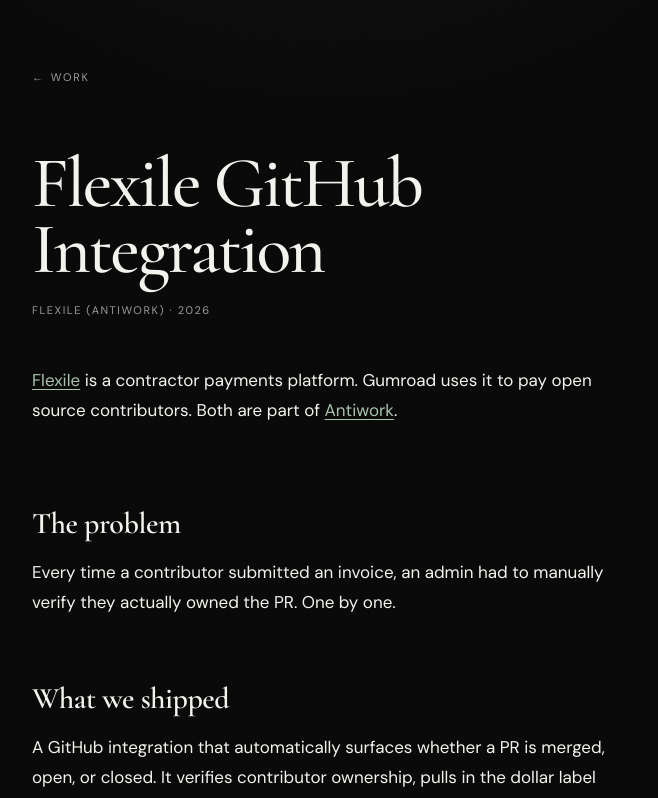
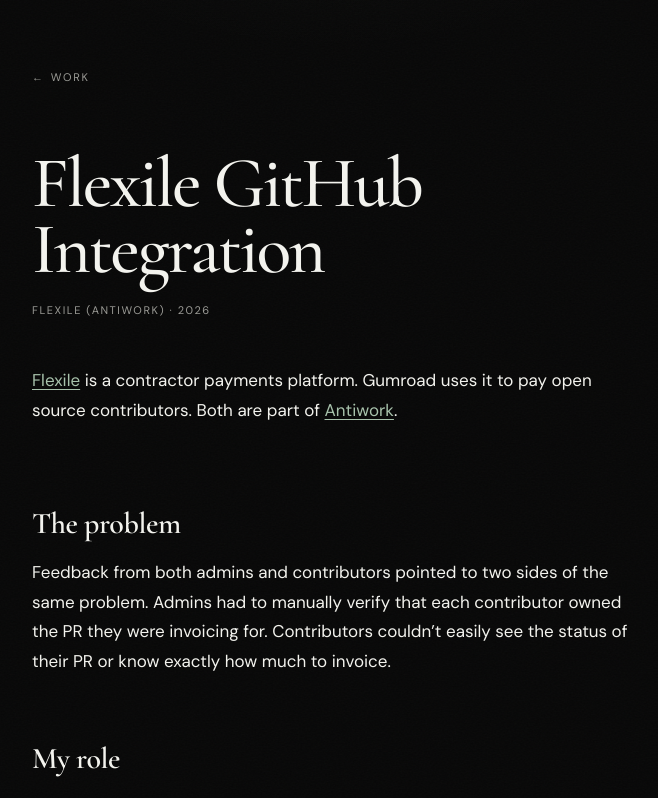
Before and after one commit to laugardie/newportfolio, a Next.js app: page /work/flexile-github-integration in a window 1280 px wide. Shown: the top 798 px of the page, without its empty margins (308-966 px from the left). Built offline with nearby package versions, Linux system fonts and the light colour scheme.

Commit message:
Strengthen portfolio case study evidence

```diff
--- a/app/page.tsx
+++ b/app/page.tsx
@@ -340,11 +340,12 @@
           <p className="text-[17px] leading-[1.72] text-ink/80">
             A
             <span className=" text-accent"> Senior Product Designer </span>
-            based in Lagos, Portugal, working at the intersection of design and
-            code. I specialize in crafting intuitive, high-quality digital
-            experiences and work directly in the codebase with{" "}
+            based in Lagos, Portugal. I design and ship complex product
+            workflows, moving between product thinking, interaction design, and
+            production code. I work directly in{" "}
             <span className=" text-accent">React</span> and{" "}
-            <span className=" text-accent">Tailwind</span>.
+            <span className=" text-accent">Tailwind</span>, reducing complexity
+            without losing the details that make a product feel considered.
             <br />
             <br />I started out as a primary school teacher before transitioning
             into
--- a/content/projects.ts
+++ b/content/projects.ts
@@ -31,7 +31,13 @@
         type: "text",
         heading: "The problem",
         content:
-          "Every time a contributor submitted an invoice, an admin had to manually verify they actually owned the PR. One by one.",
+          "Feedback from both admins and contributors pointed to two sides of the same problem. Admins had to manually verify that each contributor owned the PR they were invoicing for. Contributors couldn’t easily see the status of their PR or know exactly how much to invoice.",
+      },
+      {
+        type: "text",
+        heading: "My role",
+        content:
+          "I started with a prototype to work through the core flow, then designed the UI and states. As the integration was implemented, I worked with engineering and open source contributors to address edge cases, review the implemented UI, and refine the details before release.",
       },
       {
         type: "text",
@@ -48,7 +54,7 @@
         type: "text",
         heading: "Outcome",
         content:
-          'Contractors spend less time invoicing, and admins have a clearer, faster payment workflow.<br /><br />Here\'s the <a href="https://github.com/antiwork/flexile/issues/1507" target="_blank" rel="noopener noreferrer" class="underline decoration-accent text-accent underline-offset-[3px] [text-decoration-thickness:0.08em] hover:text-accent-hover hover:decoration-accent-hover transition-colors duration-150">GitHub issue</a> and the <a href="https://www.figma.com/design/3hnLTTti7oMlsj8VmQmWEL/Github-integration?node-id=1-63&t=328iNJD1Li018zjv-1" target="_blank" rel="noopener noreferrer" class="underline decoration-accent text-accent underline-offset-[3px] [text-decoration-thickness:0.08em] hover:text-accent-hover hover:decoration-accent-hover transition-colors duration-150">Figma file</a> if you\'re curious.',
+          'After launch, both admins and contributors responded positively to the clearer workflow.<br /><br />Here\'s the <a href="https://github.com/antiwork/flexile/issues/1507" target="_blank" rel="noopener noreferrer" class="underline decoration-accent text-accent underline-offset-[3px] [text-decoration-thickness:0.08em] hover:text-accent-hover hover:decoration-accent-hover transition-colors duration-150">GitHub issue</a> and the <a href="https://www.figma.com/design/3hnLTTti7oMlsj8VmQmWEL/Github-integration?node-id=1-63&t=328iNJD1Li018zjv-1" target="_blank" rel="noopener noreferrer" class="underline decoration-accent text-accent underline-offset-[3px] [text-decoration-thickness:0.08em] hover:text-accent-hover hover:decoration-accent-hover transition-colors duration-150">Figma file</a> if you\'re curious.',
       },
     ],
   },
@@ -60,13 +66,19 @@
     thumbnail: "/assets/community-preview.svg",
     thumbnailScale: 0.65,
     description:
-      "Creators were already building communities around their work, just not inside Gumroad. Every time a customer bought something, they'd get a link and have to go somewhere else to connect.",
+      "Feedback gathered from creators and shared by the product team pointed to a clear gap. Creators wanted to communicate with their customers without sending them to third-party tools, while also giving customers a place to talk to each other.",
     sections: [
       {
         type: "text",
-        heading: "What I designed",
+        heading: "My role",
         content:
-          "A built-in community tied to each product. Buy a product, get access to its community. Creators could talk to their customers, and customers could talk to each other. No third-party tools or extra links; it was part of the product.<br /><br />We shipped it in April 2025. It was the first time Gumroad had a space for creators to connect with their customers.",
+          "I created the prototype and designed the UX and UI for the chat, notifications, and the way each community integrated with its product. The access model connected community membership to a purchase: buy a product, get access to its community.",
+      },
+      {
+        type: "text",
+        heading: "What we shipped",
+        content:
+          "A built-in community tied to each product, where creators could talk to their customers and customers could talk to each other. We shipped it in April 2025, creating Gumroad’s first native space for those conversations.",
       },
       {
         type: "text",
@@ -102,6 +114,12 @@
           "We audited buttons, pills, alerts, modals, and every other component across Figma and Storybook. We identified visual differences, implementation gaps, and naming that only made sense to designers or developers, then chose terminology that worked for both.<br /><br />We rebuilt the components using Figma's newer properties and variables and documented them clearly so both sides could stay in sync. We also opened PRs to close the visual gaps in Storybook, so what designers handed off matched what developers built.",
       },
       {
+        type: "text",
+        heading: "My contribution",
+        content:
+          "We divided the audit by assigning components to each person. My scope included foundations such as brand, shadows, spacing, breakpoints, and border radius; icon and illustration systems; and components including buttons, alerts, pills, tooltips, modals, inputs, and the WYSIWYG editor. I shared colors and typography with Jason.<br /><br />Across those areas, I audited Figma against Storybook, rebuilt components using properties and variables, clarified naming and documentation, and contributed PRs to close visual gaps in the implementation.",
+      },
+      {
         type: "image",
         content: "/assets/ds-canvas.png",
         caption: "Design system canvas in Notion",
@@ -110,7 +128,7 @@
         type: "text",
         heading: "Outcome",
         content:
-          "We shipped in August 2024 and published it to the Figma Community. The most important result was that the product looked better: more consistent and more considered. The kind of thing most people won't notice, but designers always do.",
+          "We published the system to the Figma Community in August 2024. I also contributed implementation PRs that matched Figma and Storybook naming for pills, corrected the balance of the pill icon, and standardised alert typography.",
       },
     ],
   },
@@ -122,7 +140,7 @@
     thumbnail: "/assets/tipping-preview.svg",
     thumbnailScale: 0.6,
     description:
-      "Gumroad asked creators a simple question on Twitter: tipping, yes or no? 377 votes later, yes won. Three days after that, it was live.",
+      "Gumroad asked creators a simple question on Twitter: tipping, yes or no? Yes received the largest share of 377 votes. Less than three days later, tipping was live.",
     sections: [
       {
         type: "text",
@@ -136,9 +154,21 @@
       },
       {
         type: "text",
-        heading: "Approach",
+        heading: "My role",
         content:
-          "I designed the tipping flow as part of the existing checkout, adding preset options plus a custom amount right before the pay button. The goal was to make it feel natural, not pushy.<br /><br />We shipped a first version with 0%, 10%, 20%, and a custom tip, defaulting to 20%. Tips initially represented 4.5% of GMV. Some creators felt the preselected amount put pressure on their customers, so we listened and iterated. The second version replaced 0% with 'No tip', shifted the options to 15%, 20%, and 25%, and changed the default to 'No tip'. Tips then represented around 0.7% of GMV, but the new default better reflected what creators wanted for their customers.<br /><br />",
+          "I defined the problem and explored possible approaches with another designer. I then created the prototype and designed the UI. After launch, I followed public replies from creators and used them to shape the next iteration.",
+      },
+      {
+        type: "text",
+        heading: "The first release",
+        content:
+          "I designed the tipping flow as part of the existing checkout, adding preset options and a custom amount directly before the pay button. The goal was to make tipping feel natural rather than pushy. The first version offered 0%, 10%, 20%, and a custom amount, with 20% selected by default.",
+      },
+      {
+        type: "text",
+        heading: "What we learned and changed",
+        content:
+          'With 20% selected by default, tips increased GMV by approximately 4.5%. Public replies from creators revealed that the preselected amount could put pressure on their customers. We replaced 0% with "No tip", changed the options to 15%, 20%, and 25%, and made "No tip" the default. With a 0% default, tips increased GMV by around 0.7%, while the new default better reflected what creators wanted for their customers.',
       },
       {
         type: "image",
@@ -165,7 +195,7 @@
     thumbnail: "/assets/morelikethis-preview.svg",
     thumbnailScale: 0.72,
     description:
-      "Creators put a lot of work into building a catalogue. But once someone bought a product, there was no easy way to show them what else was worth getting. The sale was done and that was it.",
+      "The product team identified an opportunity after purchase. Creators invested in building a catalogue, but once a customer bought something, there was no simple way to help them discover what else might be relevant.",
     sections: [
       {
         type: "image",
@@ -174,9 +204,21 @@
       },
       {
         type: "text",
-        heading: "What I designed and shipped",
+        heading: "My role",
         content:
-          "A recommendations block creators can drop into any product page. Three products, configured right from the block settings. They can choose to show only their own products, a mix of their own and affiliated ones, or pull from Gumroad's affiliate catalogue. Simple to set up, and a natural way to keep customers discovering more. I designed it and built the frontend myself.",
+          "I created the prototype, designed the UI and its states, and built the frontend. I worked with engineering, who implemented the backend and connected the recommendations to the product catalogue.",
+      },
+      {
+        type: "text",
+        heading: "What we shipped",
+        content:
+          "A recommendations block creators could add to any product page. From the block settings, they could choose recommendations from their own products, their own and affiliated products, or Gumroad’s affiliate catalogue. The designs covered populated and empty results, reordering, settings, and deletion.",
+      },
+      {
+        type: "text",
+        heading: "Outcome",
+        content:
+          "After launch, we received positive feedback from creators using the feature.",
       },
     ],
   },
@@ -188,13 +230,13 @@
     thumbnail: "/assets/teams-preview.svg",
     thumbnailScale: 0.68,
     description:
-      "Before this, if you needed someone to help run your Gumroad account, your only option was to hand them your email and password. No roles, no permissions, just full access or nothing. And if you were juggling multiple accounts yourself, you were logging in and out constantly.",
+      "Gumroad accounts were tied to a single email address. Creators who needed help with support, marketing, or accounting had no team model, while people managing several accounts had to keep logging in and out.",
     sections: [
       {
         type: "text",
-        heading: "What I designed",
+        heading: "My role",
         content:
-          "I led the design of Team Members: a way to invite people to co-admin an account and switch between accounts without logging out. The account switcher was the key interaction: fast and available in one click from anywhere.",
+          "I led the design of Team Members. I mapped the owner and member flows, then designed invitations, pending and expired states, role-based permissions, removing or revoking access, email mismatch errors, and paths for both new and existing users. I iterated with the team on role clarity, sorting, the invitation form, and making Settings easier to find.",
       },
       {
         type: "image",
@@ -203,8 +245,9 @@
       },
       {
         type: "text",
+        heading: "What we shipped",
         content:
-          "Gumroad announced it in February 2023. Sahil wrote the launch post from the Gumroad account without logging out of his personal one, demonstrating the feature in use.",
+          "We launched co-admin invitations and account switching in February 2023. The wider permission model defined separate access for admins, marketers, support, and accountants across products, analytics, payouts, audience, and settings. Sahil demonstrated the switcher by writing the launch post from the Gumroad account without logging out of his personal one.",
       },
     ],
   },
@@ -216,13 +259,13 @@
     thumbnail: "/assets/gumroad-preview.svg",
     thumbnailScale: 0.95,
     description:
-      "The checkout is one of the most important pages on Gumroad. It was time to rebuild it from scratch, using feedback from creators to shape the redesign.",
+      "The checkout is one of the most important pages on Gumroad. I worked on two major iterations: a rebuild in 2022 and a focused update in 2025.",
     sections: [
       {
         type: "text",
         heading: "The first redesign (2022)",
         content:
-          "I led the checkout redesign. Before, it was a single page built around buying one thing. The new version could handle multiple products, discounts, and the full cart experience. I also contributed to the code, integrating new components into the team library.",
+          "I led the checkout redesign. Before, it was a single page built around buying one thing. The new version could handle multiple products, discounts, and the full cart experience. I also implemented the Storybook cart-item component and its styling, including the mobile states, and iterated on review feedback before it reached production.",
       },
       {
         type: "image",
@@ -231,9 +274,15 @@
       },
       {
         type: "text",
+        heading: "Creator feedback (2025)",
+        content:
+          "Feedback gathered by the team through conversations with creators highlighted three problems. Gifting a product was hard to discover. On mobile, the payment UI wasn’t responsive and had become too complex. And after adding a tip, the information hierarchy made the final total difficult to identify.",
+      },
+      {
+        type: "text",
         heading: "The update (2025)",
         content:
-          "In 2025, I returned to the checkout. We kept the core structure while reorganising the information hierarchy, redesigning the payment method toggle, and moving the tipping section to a better position. I designed the update and implemented part of it in the production codebase.",
+          "I redesigned the flow around those issues. Gifting moved closer to the product being gifted. The payment page was restructured so completing the payment became the final step, and the payment UI was updated to work responsively. I moved tipping before the total so the final amount was clear. I designed the update, then implemented the page restructure and payment UI in production.",
       },
       {
         type: "image",
```
